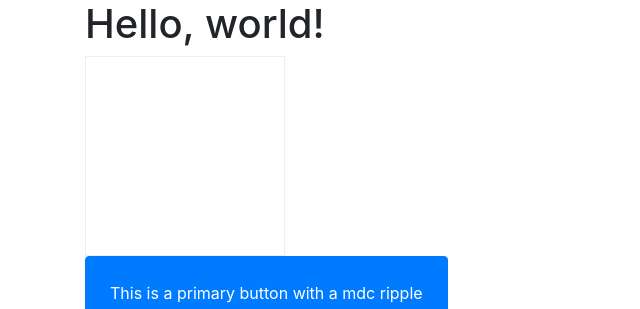
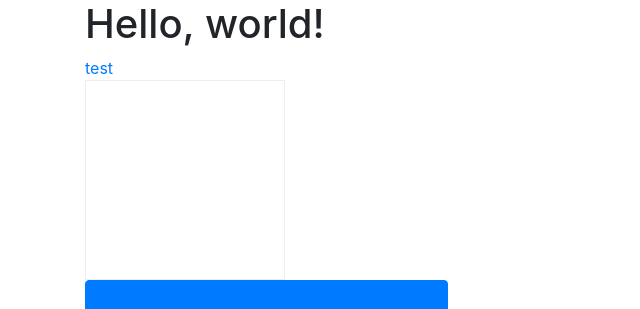
Before and after one commit to tasmaniaman/tasmaniaman, a plain HTML site: page index.html in a window 1280 px wide. Shown: the top 309 px of the page, without its empty margins (0-640 px from the left). Drawn offline with nearby package versions, Linux system fonts and the light colour scheme.

Commit message:
Update index.html
Added a test link

```diff
--- a/index.html
+++ b/index.html
@@ -16,6 +16,7 @@
     <div class="row">
      <div class="col-12">
       <h1>Hello, world!</h1>
+       <a href="https://www.bedheadhats.com.au/baby-spring-essentials-bundle~28249?preview=y&nview=t3bhh-20200728">test</a>
       <div class="rip mdc-ripple-surface" style="display:block;width:200px;height:200px;border:1px solid #eee;"></div>
       <button class="btn btn-primary rip mdc-ripple-surface p-4">This is a primary button with a mdc ripple</button>
 
```
